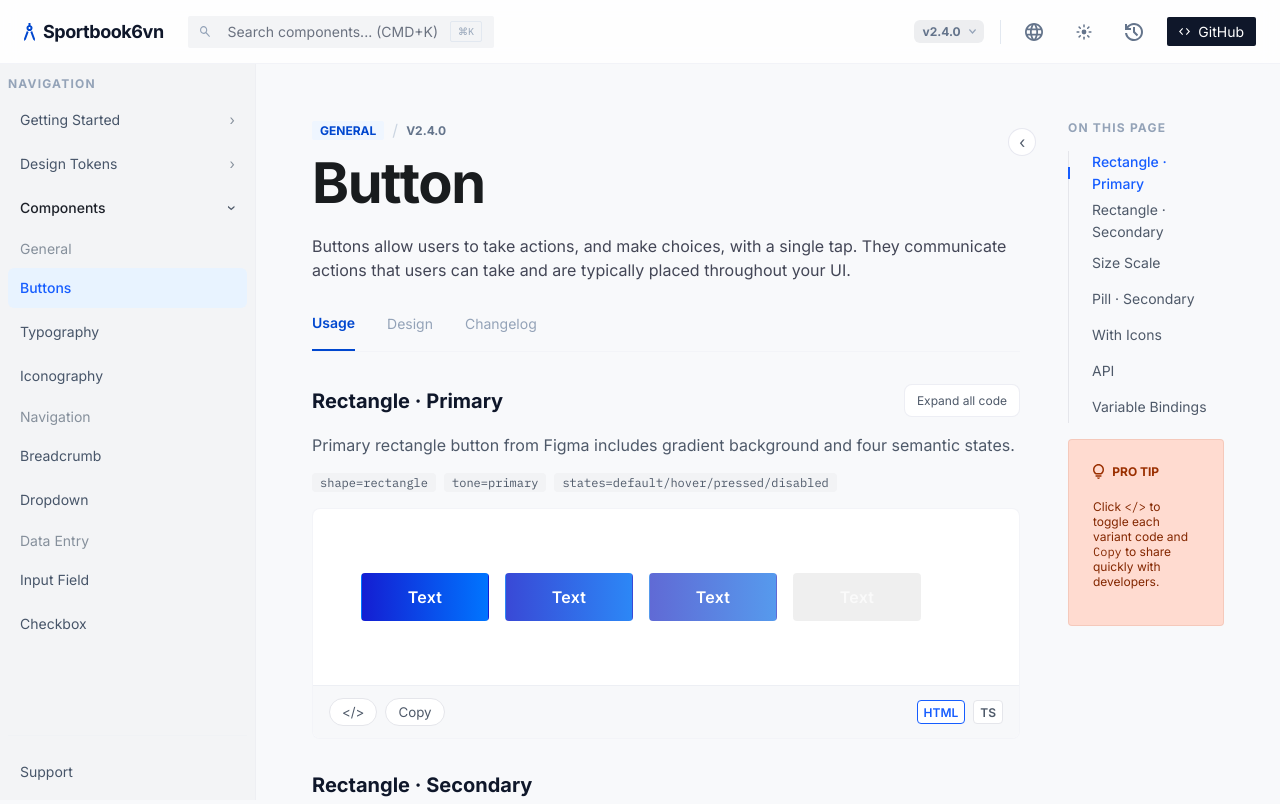
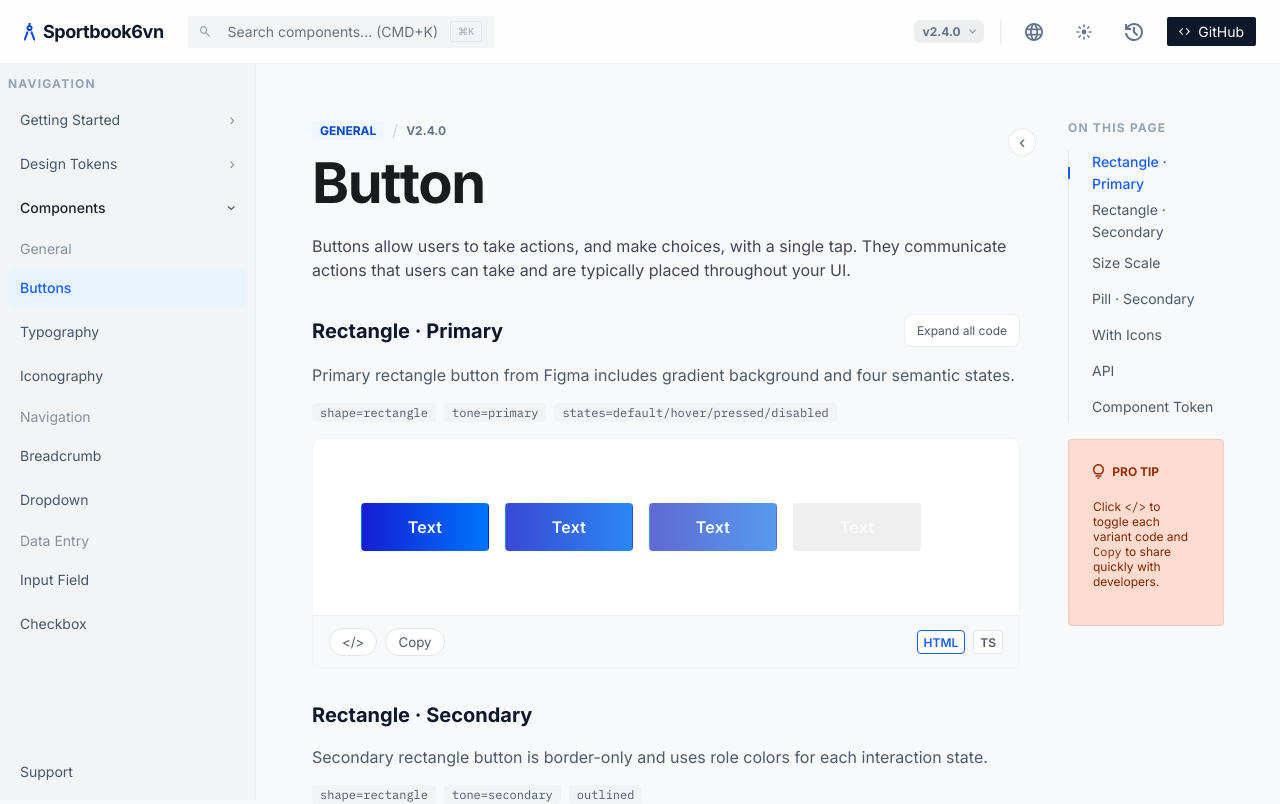
Before and after one commit to hieudeptrai1112/sportbook_mbbiz, an Angular app: page / in a window 1280 px wide. Shown: the top 804 px of the page. Built offline with nearby package versions, Linux system fonts and the light colour scheme.

Commit message:
remove button tabs and rename variable bindings section

```diff
--- a/src/app/app.html
+++ b/src/app/app.html
@@ -250,13 +250,6 @@
             </p>
           </div>
 
-
-          <div class="tabs">
-            <button class="tab active" type="button">Usage</button>
-            <button class="tab" type="button">Design</button>
-            <button class="tab" type="button">Changelog</button>
-          </div>
-
           <section
             class="section button-demo-section"
             *ngFor="let demo of buttonDemoSections; let i = index"
@@ -364,7 +357,7 @@
           </section>
 
           <section class="section button-variables-section" id="button-variables">
-            <h2>Variable Bindings</h2>
+            <h2>Component Token</h2>
             <p class="button-demo-description">
               Button color variables are mapped to existing semantic aliases so implementation
               stays consistent with the Design Tokens source of truth.
@@ -998,7 +991,7 @@
                   href="#button-variables"
                   (click)="setActiveButtonSection('button-variables')"
                 >
-                  Variable Bindings
+                  Component Token
                 </a>
               </div>
 
```
